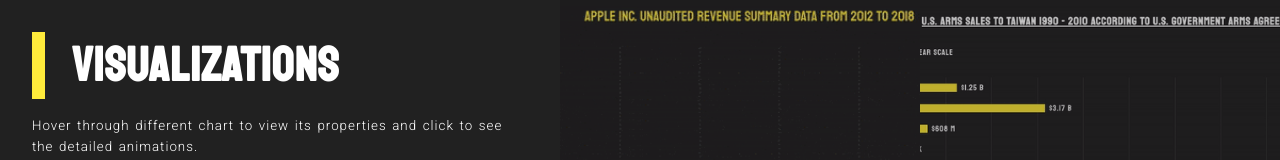
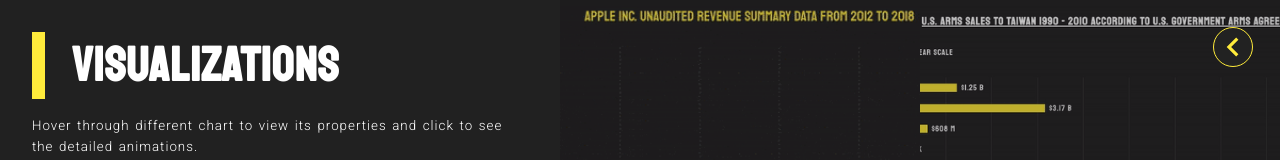
Before and after one commit to Alexius-Huang/Svartalvheim, a Nuxt app: page /inguz in a window 1280 px wide. Shown: the top 160 px of the page. Built offline with nearby package versions, Linux system fonts and the light colour scheme.

Commit message:
Inguz - Add back button

```diff
--- a/components/shared/BackButton.vue
+++ b/components/shared/BackButton.vue
@@ -64,7 +64,9 @@
     height: 30pt
     border-radius: 50%
     border: 1pt solid $yellow-500
+    cursor: pointer
     > img
+      pointer-events: none
       width: 100%
       height: 100%
     > span.text-wrapper
--- a/pages/inguz.vue
+++ b/pages/inguz.vue
@@ -1,5 +1,7 @@
 <template>
   <main>
+    <back-button :position="['top', 'right']" to="back" />
+
     <section v-if="!chart" class="left">
       <div class="title-wrapper">
         <h1 class="title">Visualizations</h1>
@@ -36,6 +38,7 @@
 </template>
 
 <script>
+import BackButton from '@/components/shared/BackButton';
 import chartInfos from '@/resources/inguz/info.json';
 import areaChartImg from '@/assets/inguz/area-chart-bg.gif';
 import barChartImg from '@/assets/inguz/bar-chart-bg.gif';
@@ -46,6 +49,7 @@
 import chevronRight from '@/assets/icons/material/chevron-right-main.svg';
 
 export default {
+  components: { BackButton },
   data() {
     return {
       chartInfos,
```
